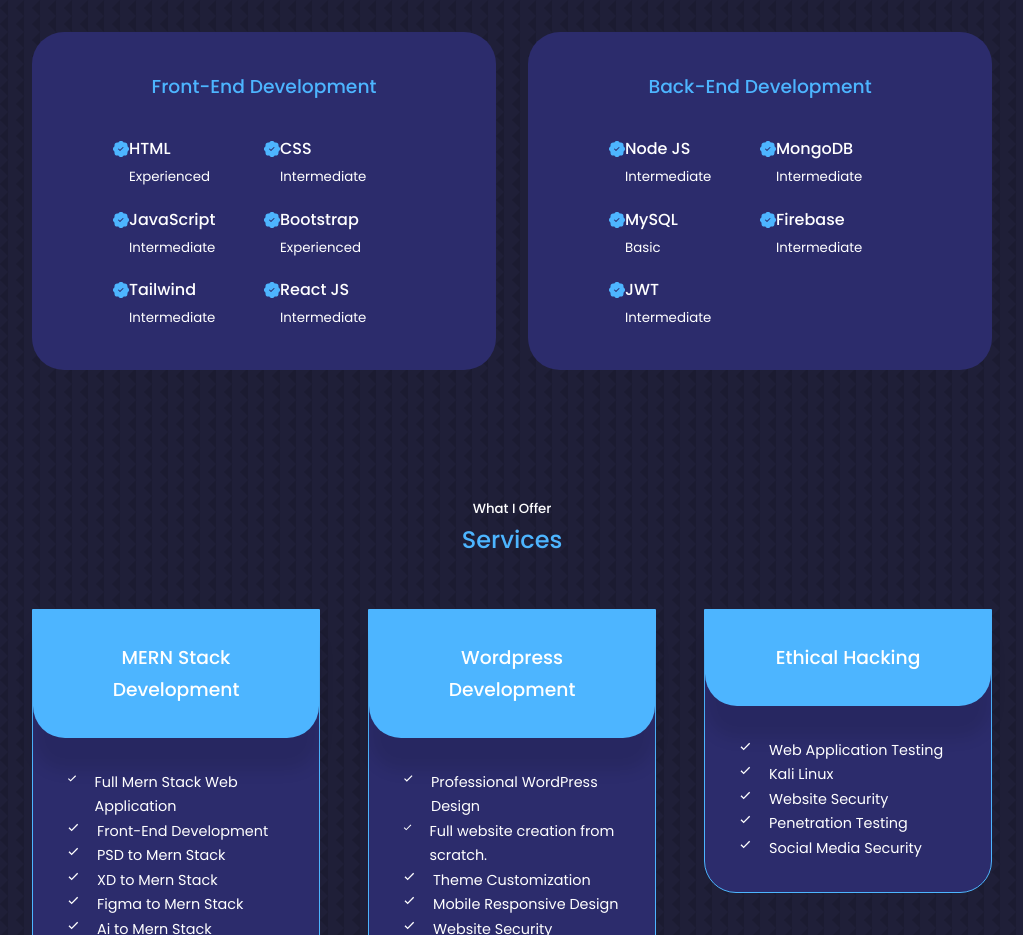
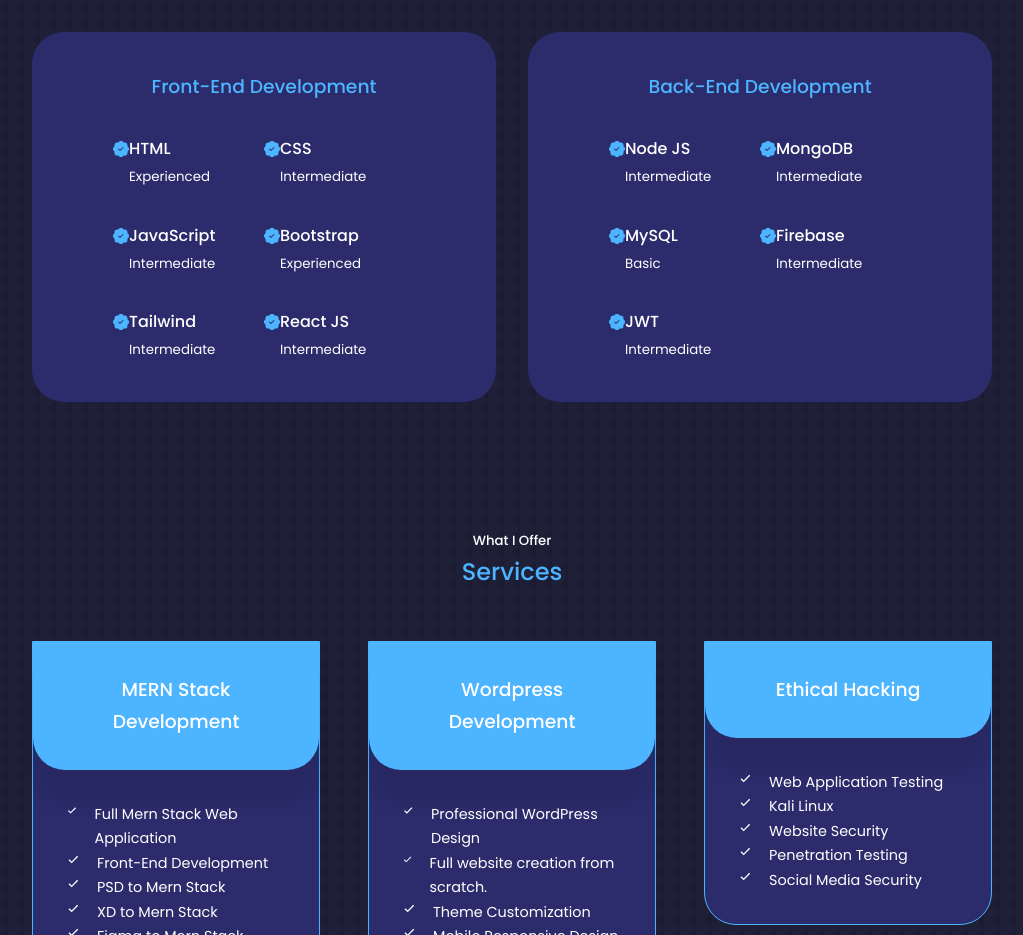
Before and after one commit to ahammedhridoy/my-portfolio, a React (Create React App) app: page / in a window 1280 px wide. Shown: the part 2000-2935 px from the top of the page, without its empty margins (128-1151 px from the left). Built offline with nearby package versions, Linux system fonts and the light colour scheme.

Commit message:
css added again

```diff
--- a/src/components/experience/Experience.css
+++ b/src/components/experience/Experience.css
@@ -25,7 +25,7 @@
 .experience_content {
   display: grid;
   grid-template-columns: 1fr 1fr;
-  row-gap: 1rem;
+  row-gap: 2rem;
 }
 .experience_details {
   display: flex;
```
